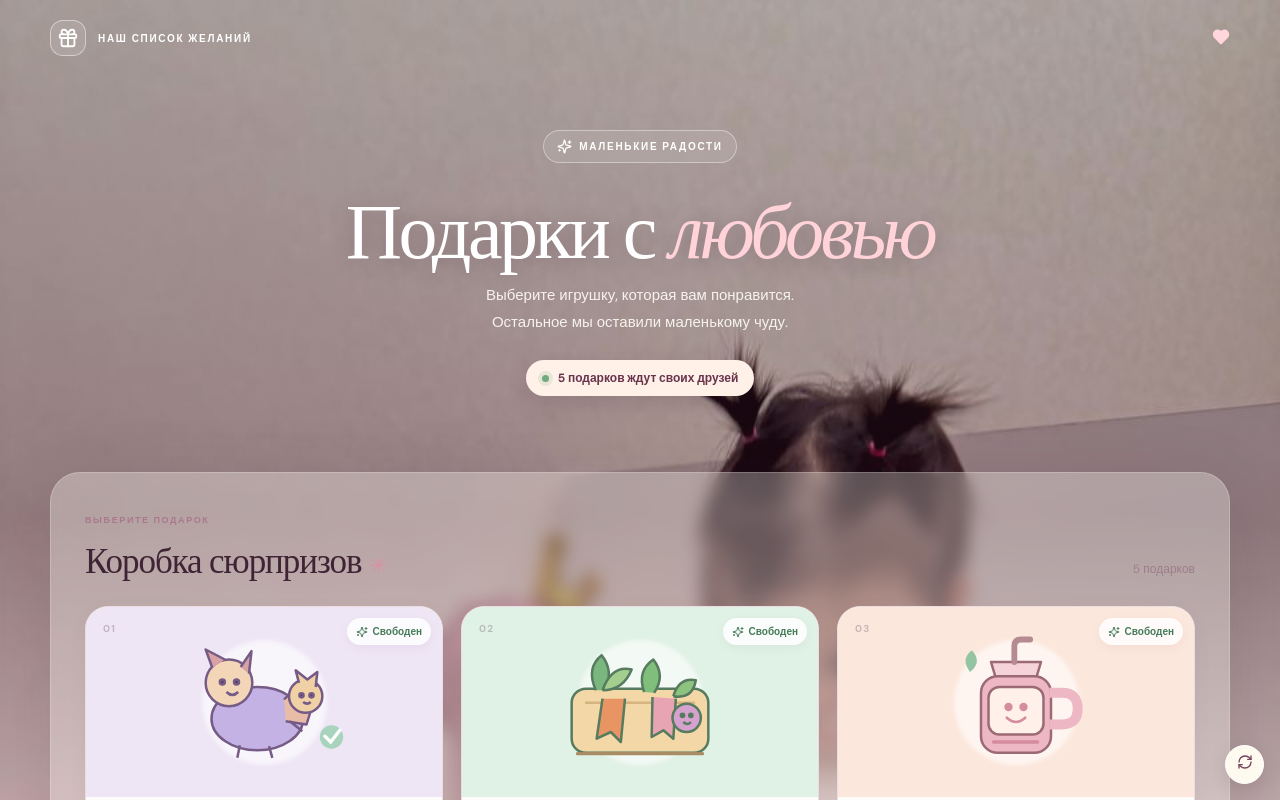
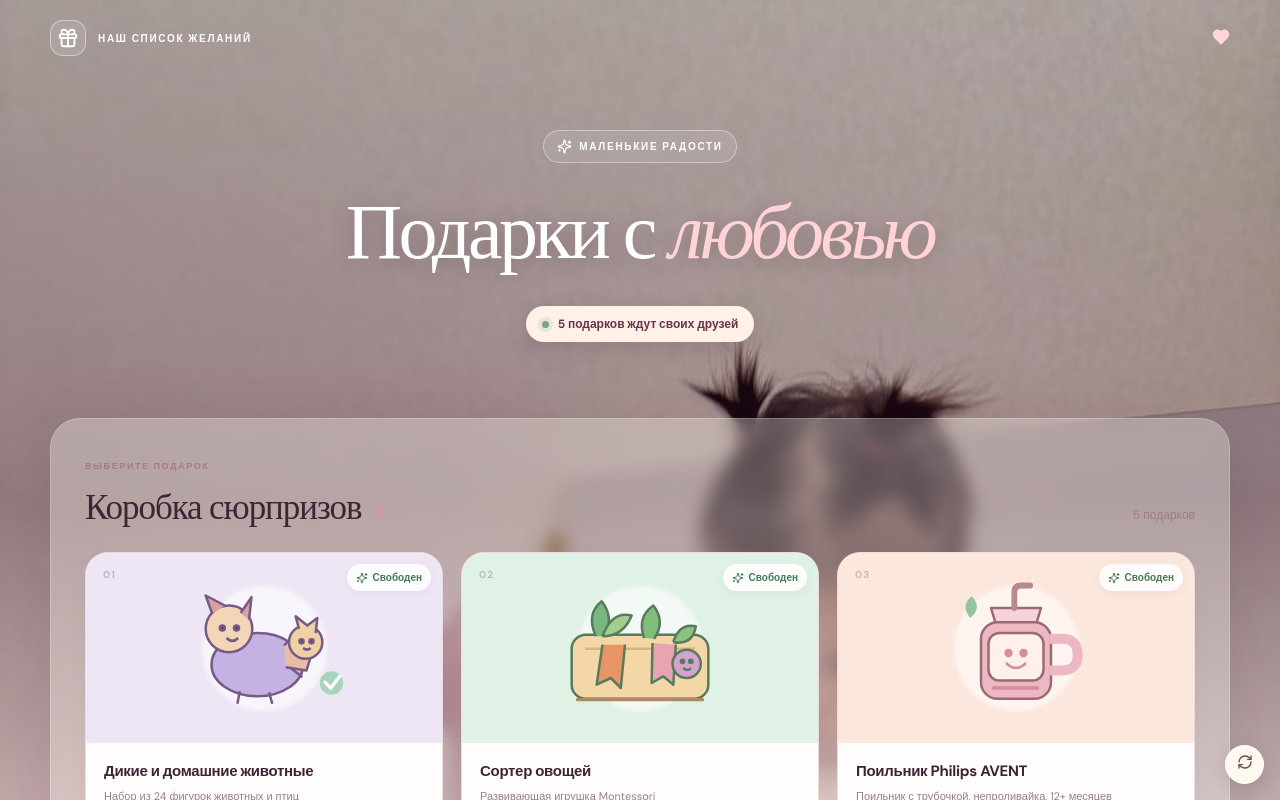
Before and after one commit to besimpleee1-creator/gift-dashboard, a React (Vite) app: page / in a window 1280 px wide. Shown: the top 800 px of the page. Built offline with nearby package versions, Linux system fonts and the light colour scheme; no server answers; the database is empty; a web font is replaced by a local one.

Commit message:
UI: remove welcome text from hero section

```diff
--- a/src/App.tsx
+++ b/src/App.tsx
@@ -96,7 +96,6 @@ function App() {
       <section className="hero">
         <div className="eyebrow"><Sparkles size={15} /> МАЛЕНЬКИЕ РАДОСТИ</div>
         <h1>Подарки с <em>любовью</em></h1>
-        <p>Выберите игрушку, которая вам понравится.<br className="desktop-break" /> Остальное мы оставили маленькому чуду.</p>
         <div className="hero-pill"><span className="pulse-dot" /> {gifts.filter(g => statusOf(g.id) === 'available').length} подарков ждут своих друзей</div>
       </section>
 
```
